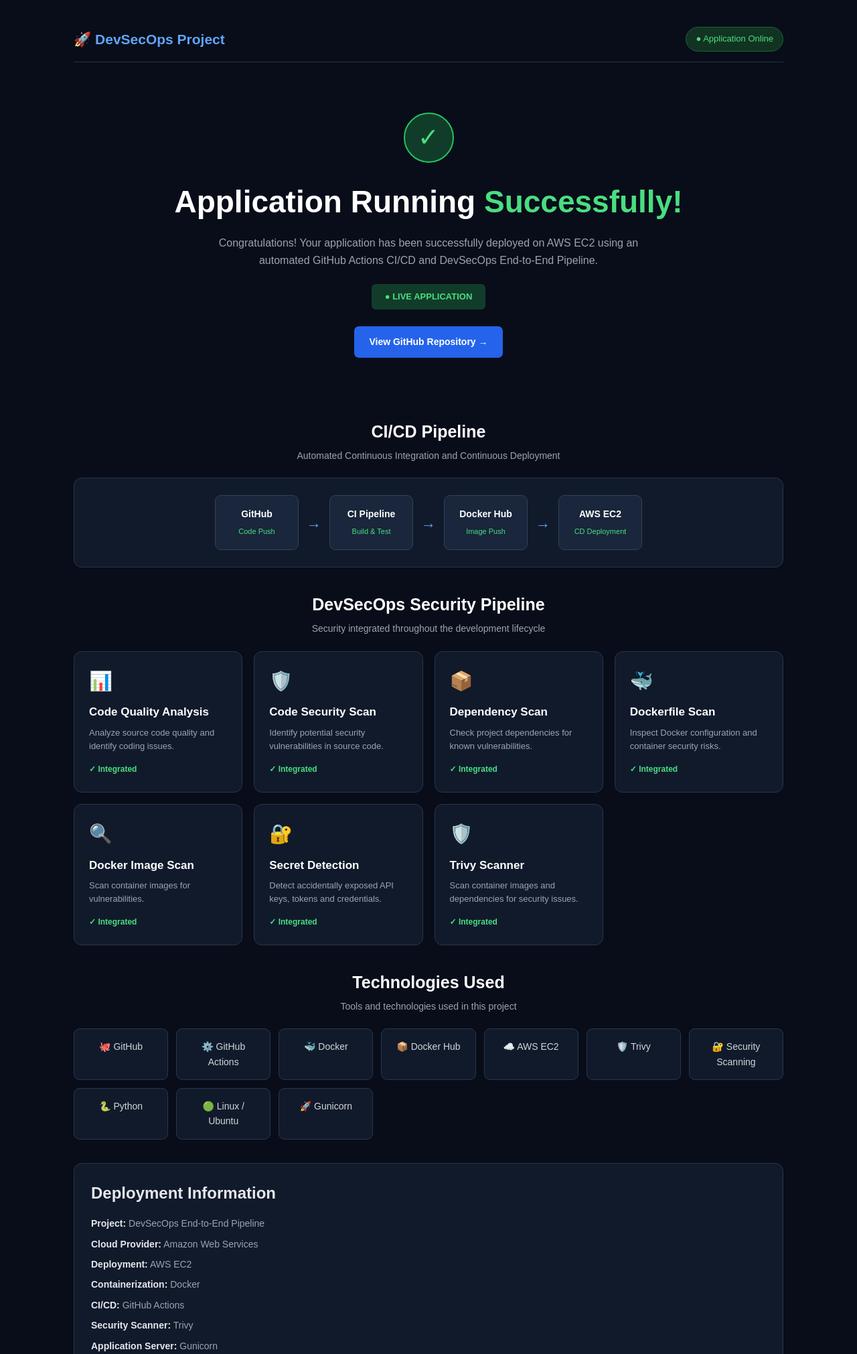
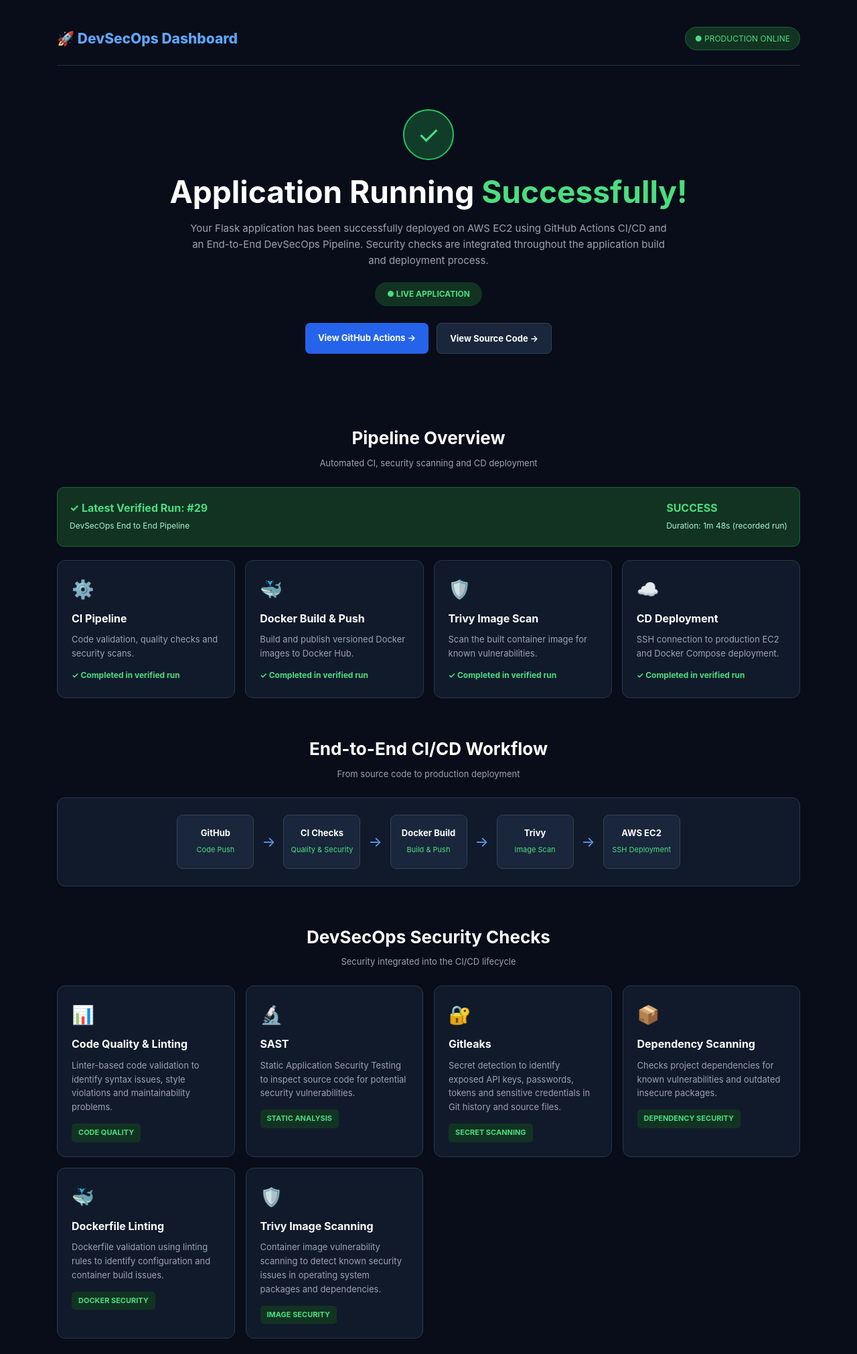
Before and after one commit to priyanshupandey20/github-action, a Flask app: page / in a window 1280 px wide. Shown: the top 2021 px of the page at 67% size. Run offline with Flask 3, Linux system fonts and the light colour scheme.

Commit message:
Improve DevSecOps production dashboard

```diff
--- a/templates/index.html
+++ b/templates/index.html
@@ -5,7 +5,7 @@
     <meta charset="UTF-8">
     <meta name="viewport" content="width=device-width, initial-scale=1.0">
     <meta name="theme-color" content="#080d19">
-    <title>DevSecOps | Application Running Successfully</title>
+    <title>DevSecOps | Production Dashboard</title>
 
     <style>
         * {
@@ -15,132 +15,160 @@
         }
 
         body {
-            font-family: Arial, Helvetica, sans-serif;
+            font-family: Inter, Arial, sans-serif;
             background: #080d19;
             color: #e5e7eb;
-            min-height: 100vh;
             line-height: 1.6;
         }
 
+        a { text-decoration: none; }
+
         .container {
-            max-width: 1100px;
+            max-width: 1150px;
             margin: auto;
             padding: 25px 20px;
         }
 
         header {
             display: flex;
+            align-items: center;
             justify-content: space-between;
-            align-items: center;
             gap: 15px;
             flex-wrap: wrap;
-            padding: 15px 0;
+            padding: 15px 0 22px;
             border-bottom: 1px solid #263247;
         }
 
         .logo {
+            color: #60a5fa;
             font-size: 21px;
-            font-weight: bold;
-            color: #60a5fa;
+            font-weight: 800;
         }
 
-        .status {
+        .online {
             color: #4ade80;
             background: #123322;
             border: 1px solid #166534;
             padding: 7px 14px;
             border-radius: 30px;
-            font-size: 13px;
+            font-size: 12px;
         }
 
         .hero {
             text-align: center;
-            padding: 75px 15px 55px;
+            padding: 65px 10px 50px;
         }
 
         .check {
-            width: 75px;
-            height: 75px;
+            width: 76px;
+            height: 76px;
+            margin: auto auto 20px;
             display: grid;
             place-items: center;
-            margin: auto auto 22px;
+            border-radius: 50%;
+            border: 2px solid #22c55e;
             background: #123c2a;
             color: #4ade80;
-            border: 2px solid #22c55e;
-            border-radius: 50%;
             font-size: 38px;
         }
 
         .hero h1 {
+            color: white;
             font-size: clamp(28px, 5vw, 46px);
-            color: #ffffff;
-            margin-bottom: 12px;
+            line-height: 1.2;
+            margin-bottom: 15px;
         }
 
-        .hero h1 span {
-            color: #4ade80;
-        }
+        .hero h1 span { color: #4ade80; }
 
         .hero p {
             color: #9ca3af;
-            max-width: 650px;
+            max-width: 720px;
             margin: auto;
+            font-size: 15px;
         }
 
         .live {
             display: inline-block;
-            margin-top: 22px;
-            padding: 9px 20px;
-            border-radius: 6px;
-            background: #123c2a;
+            margin-top: 20px;
+            padding: 8px 18px;
+            border-radius: 30px;
             color: #4ade80;
+            background: #123322;
+            font-size: 12px;
             font-weight: bold;
+        }
+
+        .buttons {
+            display: flex;
+            justify-content: center;
+            flex-wrap: wrap;
+            gap: 12px;
+            margin-top: 25px;
+        }
+
+        .btn {
+            padding: 12px 19px;
+            border-radius: 7px;
+            color: white;
+            background: #2563eb;
             font-size: 13px;
+            font-weight: bold;
+            transition: .2s;
         }
+
+        .btn:hover { background: #1d4ed8; }
+
+        .btn.secondary {
+            background: #19263b;
+            border: 1px solid #334155;
+        }
+
+        .section { margin-top: 55px; }
 
         .section-title {
             text-align: center;
-            margin: 35px 0 22px;
+            margin-bottom: 25px;
         }
 
         .section-title h2 {
-            color: #ffffff;
-            font-size: 25px;
+            color: white;
+            font-size: 26px;
         }
 
         .section-title p {
             color: #9ca3af;
-            margin-top: 5px;
-            font-size: 14px;
+            font-size: 13px;
+            margin-top: 6px;
         }
 
-        .grid {
+        .stats {
             display: grid;
-            grid-template-columns: repeat(auto-fit, minmax(220px, 1fr));
-            gap: 17px;
+            grid-template-columns: repeat(auto-fit, minmax(180px, 1fr));
+            gap: 15px;
         }
 
         .card {
             background: #111a2b;
             border: 1px solid #29364b;
             border-radius: 12px;
-            padding: 22px;
-            transition: 0.25s;
+            padding: 21px;
+            transition: .2s;
         }
 
         .card:hover {
-            transform: translateY(-4px);
+            transform: translateY(-3px);
             border-color: #3b82f6;
         }
 
-        .icon {
-            font-size: 28px;
+        .card-icon {
+            font-size: 27px;
             margin-bottom: 10px;
         }
 
         .card h3 {
-            color: #ffffff;
-            font-size: 17px;
+            color: white;
+            font-size: 16px;
             margin-bottom: 7px;
         }
 
@@ -149,43 +177,43 @@
             font-size: 13px;
         }
 
-        .success {
+        .green {
+            display: inline-block;
             color: #4ade80;
             font-size: 12px;
             font-weight: bold;
-            margin-top: 14px;
-            display: inline-block;
+            margin-top: 13px;
         }
 
         .pipeline {
+            padding: 25px;
             background: #111a2b;
             border: 1px solid #29364b;
             border-radius: 12px;
-            padding: 25px;
             overflow-x: auto;
         }
 
-        .pipeline-flow {
+        .flow {
             display: flex;
+            justify-content: center;
             align-items: center;
-            justify-content: center;
             gap: 12px;
-            min-width: 650px;
+            min-width: 760px;
         }
 
         .stage {
+            min-width: 115px;
+            padding: 16px 10px;
+            text-align: center;
             background: #19263b;
             border: 1px solid #334155;
-            padding: 16px 13px;
             border-radius: 9px;
-            text-align: center;
-            min-width: 125px;
         }
 
         .stage strong {
             display: block;
-            color: #ffffff;
-            font-size: 14px;
+            color: white;
+            font-size: 13px;
         }
 
         .stage small {
@@ -195,78 +223,107 @@
 
         .arrow {
             color: #60a5fa;
-            font-size: 22px;
+            font-size: 21px;
+        }
+
+        .security-grid {
+            display: grid;
+            grid-template-columns: repeat(auto-fit, minmax(240px, 1fr));
+            gap: 16px;
+        }
+
+        .security-card {
+            background: #111a2b;
+            border: 1px solid #29364b;
+            border-radius: 12px;
+            padding: 21px;
+        }
+
+        .security-card h3 {
+            color: white;
+            font-size: 16px;
+            margin-bottom: 8px;
+        }
+
+        .security-card p {
+            color: #9ca3af;
+            font-size: 13px;
+        }
+
+        .tag {
+            display: inline-block;
+            margin-top: 14px;
+            padding: 5px 10px;
+            border-radius: 5px;
+            background: #123322;
+            color: #4ade80;
+            font-size: 11px;
+            font-weight: bold;
         }
 
         .tech-grid {
             display: grid;
-            grid-template-columns: repeat(auto-fit, minmax(130px, 1fr));
+            grid-template-columns: repeat(auto-fit, minmax(135px, 1fr));
             gap: 12px;
         }
 
         .tech {
+            text-align: center;
+            padding: 15px 8px;
             background: #111a2b;
             border: 1px solid #29364b;
             border-radius: 9px;
-            padding: 15px;
-            text-align: center;
+            font-size: 13px;
             color: #d1d5db;
-            font-size: 14px;
         }
 
-        .info {
-            margin-top: 35px;
+        .deployment {
             background: #111a2b;
             border: 1px solid #29364b;
+            border-radius: 12px;
             padding: 25px;
-            border-radius: 12px;
         }
 
-        .info h2 {
-            margin-bottom: 15px;
+        .deployment p {
+            color: #9ca3af;
+            font-size: 14px;
+            padding: 8px 0;
+            border-bottom: 1px solid #29364b;
         }
 
-        .info p {
-            color: #9ca3af;
-            margin: 8px 0;
-            font-size: 14px;
+        .deployment strong { color: white; }
+
+        .run-status {
+            display: flex;
+            justify-content: space-between;
+            align-items: center;
+            gap: 15px;
+            flex-wrap: wrap;
+            padding: 18px;
+            background: #123322;
+            border: 1px solid #166534;
+            border-radius: 10px;
+            margin-bottom: 20px;
         }
 
-        .info strong {
-            color: #e5e7eb;
+        .run-status strong { color: #4ade80; }
+
+        .run-status span {
+            color: #a7f3d0;
+            font-size: 12px;
         }
 
         footer {
             text-align: center;
             color: #64748b;
-            padding: 35px 10px 15px;
-            font-size: 13px;
-        }
-
-        .github-btn {
-            display: inline-block;
-            margin-top: 25px;
-            padding: 12px 22px;
-            background: #2563eb;
-            color: white;
-            text-decoration: none;
-            border-radius: 7px;
-            font-weight: bold;
-            font-size: 14px;
-        }
-
-        .github-btn:hover {
-            background: #1d4ed8;
+            padding: 40px 10px 20px;
+            font-size: 12px;
         }
 
         @media(max-width: 600px) {
-            .hero {
-                padding-top: 50px;
-            }
-
-            .container {
-                padding: 15px;
-            }
+            .container { padding: 15px; }
+            .hero { padding-top: 45px; }
+            .section { margin-top: 40px; }
         }
     </style>
 </head>
@@ -276,44 +333,112 @@
 <div class="container">
 
     <header>
-        <div class="logo">🚀 DevSecOps Project</div>
-        <div class="status">● Application Online</div>
+        <div class="logo">🚀 DevSecOps Dashboard</div>
+        <div class="online">● PRODUCTION ONLINE</div>
     </header>
 
+    <!-- HERO -->
     <section class="hero">
 
         <div class="check">✓</div>
 
         <h1>
-            Application Running <span>Successfully!</span>
+            Application Running
+            <span>Successfully!</span>
         </h1>
 
         <p>
-            Congratulations! Your application has been successfully
-            deployed on AWS EC2 using an automated GitHub Actions
-            CI/CD and DevSecOps End-to-End Pipeline.
+            Your Flask application has been successfully deployed
+            on AWS EC2 using GitHub Actions CI/CD and an
+            End-to-End DevSecOps Pipeline.
+            Security checks are integrated throughout the
+            application build and deployment process.
         </p>
 
         <div class="live">● LIVE APPLICATION</div>
 
-        <br>
+        <div class="buttons">
+            <a class="btn"
+               href="https://github.com/priyanshupandey20/github-action/actions/workflows/devsecops-pipeline.yml"
+               target="_blank" rel="noopener noreferrer">
+                View GitHub Actions →
+            </a>
 
-        <a class="github-btn"
+            <a class="btn secondary"
                href="https://github.com/priyanshupandey20/github-action"
                target="_blank" rel="noopener noreferrer">
-            View GitHub Repository →
+                View Source Code →
             </a>
+        </div>
 
     </section>
 
-    <section>
+    <!-- PIPELINE SUMMARY -->
+    <section class="section">
+
         <div class="section-title">
-            <h2>CI/CD Pipeline</h2>
-            <p>Automated Continuous Integration and Continuous Deployment</p>
+            <h2>Pipeline Overview</h2>
+            <p>Automated CI, security scanning and CD deployment</p>
+        </div>
+
+        <div class="run-status">
+            <div>
+                <strong>✓ Latest Verified Run: #29</strong>
+                <br>
+                <span>DevSecOps End to End Pipeline</span>
+            </div>
+
+            <div>
+                <strong>SUCCESS</strong>
+                <br>
+                <span>Duration: 1m 48s (recorded run)</span>
+            </div>
+        </div>
+
+        <div class="stats">
+
+            <div class="card">
+                <div class="card-icon">⚙️</div>
+                <h3>CI Pipeline</h3>
+                <p>Code validation, quality checks and security scans.</p>
+                <span class="green">✓ Completed in verified run</span>
+            </div>
+
+            <div class="card">
+                <div class="card-icon">🐳</div>
+                <h3>Docker Build & Push</h3>
+                <p>Build and publish versioned Docker images to Docker Hub.</p>
+                <span class="green">✓ Completed in verified run</span>
+            </div>
+
+            <div class="card">
+                <div class="card-icon">🛡️</div>
+                <h3>Trivy Image Scan</h3>
+                <p>Scan the built container image for known vulnerabilities.</p>
+                <span class="green">✓ Completed in verified run</span>
+            </div>
+
+            <div class="card">
+                <div class="card-icon">☁️</div>
+                <h3>CD Deployment</h3>
+                <p>SSH connection to production EC2 and Docker Compose deployment.</p>
+                <span class="green">✓ Completed in verified run</span>
+            </div>
+
+        </div>
+    </section>
+
+    <!-- PIPELINE FLOW -->
+    <section class="section">
+
+        <div class="section-title">
+            <h2>End-to-End CI/CD Workflow</h2>
+            <p>From source code to production deployment</p>
         </div>
 
         <div class="pipeline">
-            <div class="pipeline-flow">
+
+            <div class="flow">
 
                 <div class="stage">
                     <strong>GitHub</strong>
@@ -323,124 +448,175 @@
                 <span class="arrow">→</span>
 
                 <div class="stage">
-                    <strong>CI Pipeline</strong>
-                    <small>Build & Test</small>
+                    <strong>CI Checks</strong>
+                    <small>Quality & Security</small>
                 </div>
 
                 <span class="arrow">→</span>
 
                 <div class="stage">
-                    <strong>Docker Hub</strong>
-                    <small>Image Push</small>
+                    <strong>Docker Build</strong>
+                    <small>Build & Push</small>
+                </div>
+
+                <span class="arrow">→</span>
+
+                <div class="stage">
+                    <strong>Trivy</strong>
+                    <small>Image Scan</small>
                 </div>
 
                 <span class="arrow">→</span>
 
                 <div class="stage">
                     <strong>AWS EC2</strong>
-                    <small>CD Deployment</small>
+                    <small>SSH Deployment</small>
                 </div>
 
-            </div>
-        </div>
-    </section>
-
-    <section>
-        <div class="section-title">
-            <h2>DevSecOps Security Pipeline</h2>
-            <p>Security integrated throughout the development lifecycle</p>
-        </div>
-
-        <div class="grid">
-
-            <div class="card">
-                <div class="icon">📊</div>
-                <h3>Code Quality Analysis</h3>
-                <p>Analyze source code quality and identify coding issues.</p>
-                <span class="success">✓ Integrated</span>
-            </div>
-
-            <div class="card">
-                <div class="icon">🛡️</div>
-                <h3>Code Security Scan</h3>
-                <p>Identify potential security vulnerabilities in source code.</p>
-                <span class="success">✓ Integrated</span>
-            </div>
-
-            <div class="card">
-                <div class="icon">📦</div>
-                <h3>Dependency Scan</h3>
-                <p>Check project dependencies for known vulnerabilities.</p>
-                <span class="success">✓ Integrated</span>
-            </div>
-
-            <div class="card">
-                <div class="icon">🐳</div>
-                <h3>Dockerfile Scan</h3>
-                <p>Inspect Docker configuration and container security risks.</p>
-                <span class="success">✓ Integrated</span>
-            </div>
-
-            <div class="card">
-                <div class="icon">🔍</div>
-                <h3>Docker Image Scan</h3>
-                <p>Scan container images for vulnerabilities.</p>
-                <span class="success">✓ Integrated</span>
-            </div>
-
-            <div class="card">
-                <div class="icon">🔐</div>
-                <h3>Secret Detection</h3>
-                <p>Detect accidentally exposed API keys, tokens and credentials.</p>
-                <span class="success">✓ Integrated</span>
-            </div>
-
-            <div class="card">
-                <div class="icon">🛡️</div>
-                <h3>Trivy Scanner</h3>
-                <p>Scan container images and dependencies for security issues.</p>
-                <span class="success">✓ Integrated</span>
             </div>
 
         </div>
     </section>
 
-    <section>
+    <!-- DEVSECOPS SECURITY -->
+    <section class="section">
+
         <div class="section-title">
-            <h2>Technologies Used</h2>
-            <p>Tools and technologies used in this project</p>
+            <h2>DevSecOps Security Checks</h2>
+            <p>Security integrated into the CI/CD lifecycle</p>
+        </div>
+
+        <div class="security-grid">
+
+            <div class="security-card">
+                <div class="card-icon">📊</div>
+                <h3>Code Quality & Linting</h3>
+                <p>
+                    Linter-based code validation to identify
+                    syntax issues, style violations and
+                    maintainability problems.
+                </p>
+                <span class="tag">CODE QUALITY</span>
+            </div>
+
+            <div class="security-card">
+                <div class="card-icon">🔬</div>
+                <h3>SAST</h3>
+                <p>
+                    Static Application Security Testing
+                    to inspect source code for potential
+                    security vulnerabilities.
+                </p>
+                <span class="tag">STATIC ANALYSIS</span>
+            </div>
+
+            <div class="security-card">
+                <div class="card-icon">🔐</div>
+                <h3>Gitleaks</h3>
+                <p>
+                    Secret detection to identify exposed
+                    API keys, passwords, tokens and
+                    sensitive credentials in Git history
+                    and source files.
+                </p>
+                <span class="tag">SECRET SCANNING</span>
+            </div>
+
+            <div class="security-card">
+                <div class="card-icon">📦</div>
+                <h3>Dependency Scanning</h3>
+                <p>
+                    Checks project dependencies for
+                    known vulnerabilities and
+                    outdated insecure packages.
+                </p>
+                <span class="tag">DEPENDENCY SECURITY</span>
+            </div>
+
+            <div class="security-card">
+                <div class="card-icon">🐳</div>
+                <h3>Dockerfile Linting</h3>
+                <p>
+                    Dockerfile validation using linting
+                    rules to identify configuration
+                    and container build issues.
+                </p>
+                <span class="tag">DOCKER SECURITY</span>
+            </div>
+
+            <div class="security-card">
+                <div class="card-icon">🛡️</div>
+                <h3>Trivy Image Scanning</h3>
+                <p>
+                    Container image vulnerability scanning
+                    to detect known security issues
+                    in operating system packages
+                    and dependencies.
+                </p>
+                <span class="tag">IMAGE SECURITY</span>
+            </div>
+
+        </div>
+    </section>
+
+    <!-- TECHNOLOGIES -->
+    <section class="section">
+
+        <div class="section-title">
+            <h2>Technologies & Tools</h2>
+            <p>Tools used to build, secure and deploy this project</p>
         </div>
 
         <div class="tech-grid">
-            <div class="tech">🐙 GitHub</div>
+            <div class="tech">🐙 Git & GitHub</div>
             <div class="tech">⚙️ GitHub Actions</div>
+            <div class="tech">📊 Linters</div>
+            <div class="tech">🔬 SAST</div>
+            <div class="tech">🔐 Gitleaks</div>
+            <div class="tech">📦 Dependency Scan</div>
             <div class="tech">🐳 Docker</div>
             <div class="tech">📦 Docker Hub</div>
+            <div class="tech">🛡️ Trivy</div>
             <div class="tech">☁️ AWS EC2</div>
-            <div class="tech">🛡️ Trivy</div>
-            <div class="tech">🔐 Security Scanning</div>
+            <div class="tech">🐧 Ubuntu Linux</div>
+            <div class="tech">🔑 SSH</div>
             <div class="tech">🐍 Python</div>
-            <div class="tech">🟢 Linux / Ubuntu</div>
             <div class="tech">🚀 Gunicorn</div>
         </div>
+
     </section>
 
-    <section class="info">
-        <h2>Deployment Information</h2>
+    <!-- DEPLOYMENT DETAILS -->
+    <section class="section">
+
+        <div class="section-title">
+            <h2>Production Deployment</h2>
+            <p>Application infrastructure and deployment details</p>
+        </div>
+
+        <div class="deployment">
 
             <p><strong>Project:</strong> DevSecOps End-to-End Pipeline</p>
+            <p><strong>Application:</strong> Flask / Python</p>
             <p><strong>Cloud Provider:</strong> Amazon Web Services</p>
-        <p><strong>Deployment:</strong> AWS EC2</p>
+            <p><strong>Compute:</strong> AWS EC2</p>
+            <p><strong>Operating System:</strong> Ubuntu Linux</p>
             <p><strong>Containerization:</strong> Docker</p>
+            <p><strong>Container Registry:</strong> Docker Hub</p>
             <p><strong>CI/CD:</strong> GitHub Actions</p>
-        <p><strong>Security Scanner:</strong> Trivy</p>
+            <p><strong>Deployment Method:</strong> SSH to Production Server</p>
+            <p><strong>Container Orchestration:</strong> Docker Compose</p>
             <p><strong>Application Server:</strong> Gunicorn</p>
-        <p><strong>Deployment Status:</strong> Application Running Successfully</p>
+            <p><strong>Security Scanner:</strong> Trivy & Gitleaks</p>
+            <p><strong>Application Status:</strong> Production Online</p>
+
+        </div>
     </section>
 
     <footer>
         <p>Built with ❤️ using AWS, Docker, GitHub Actions and DevSecOps</p>
-        <p>© 2026 DevSecOps Project | Continuous Integration • Continuous Deployment • Continuous Security</p>
+        <p>Continuous Integration • Continuous Deployment • Continuous Security</p>
+        <p>© 2026 DevSecOps Project</p>
     </footer>
 
 </div>
```
Lines whose indentation alone changed are shown as unchanged.
